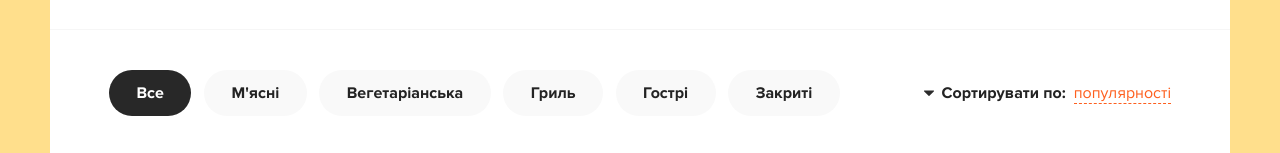
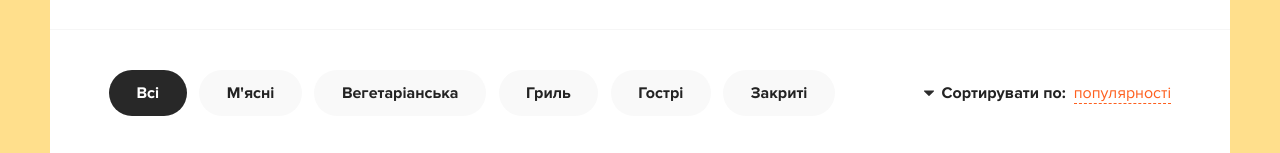
Before and after one commit to ValentunPron/pizza-react, a React (Create React App) app: page / in a window 1280 px wide. Shown: the part 152-305 px from the top of the page. Built offline with nearby package versions, Linux system fonts and the light colour scheme.

Commit message:
final work +icon

```diff
--- a/public/index.html
+++ b/public/index.html
@@ -6,6 +6,7 @@
   <meta name="viewport" content="width=device-width, user-scalable=no, initial-scale=1">
   <meta name="theme-color" content="#000000" />
   <meta name="description" content="Web site created using create-react-app" />
+  <link rel="icon" href="%PUBLIC_URL%/pizza-logo.svg" />
   <title>React Pizza</title>
 </head>
 
--- a/src/component/Categories.tsx
+++ b/src/component/Categories.tsx
@@ -14,7 +14,7 @@ export const Categories = React.memo(({ activeCategories, items, clickCategories
 				<li className={activeCategories === -1 ? 'active' : ''}
 					onClick={() => clickCategories(-1)}
 				>
-					Все
+					Всі
 				</li>
 				{items.map((name: string, index: number) =>
 					<li
```
Also changed, not shown: public/pizza-logo.svg (added).
